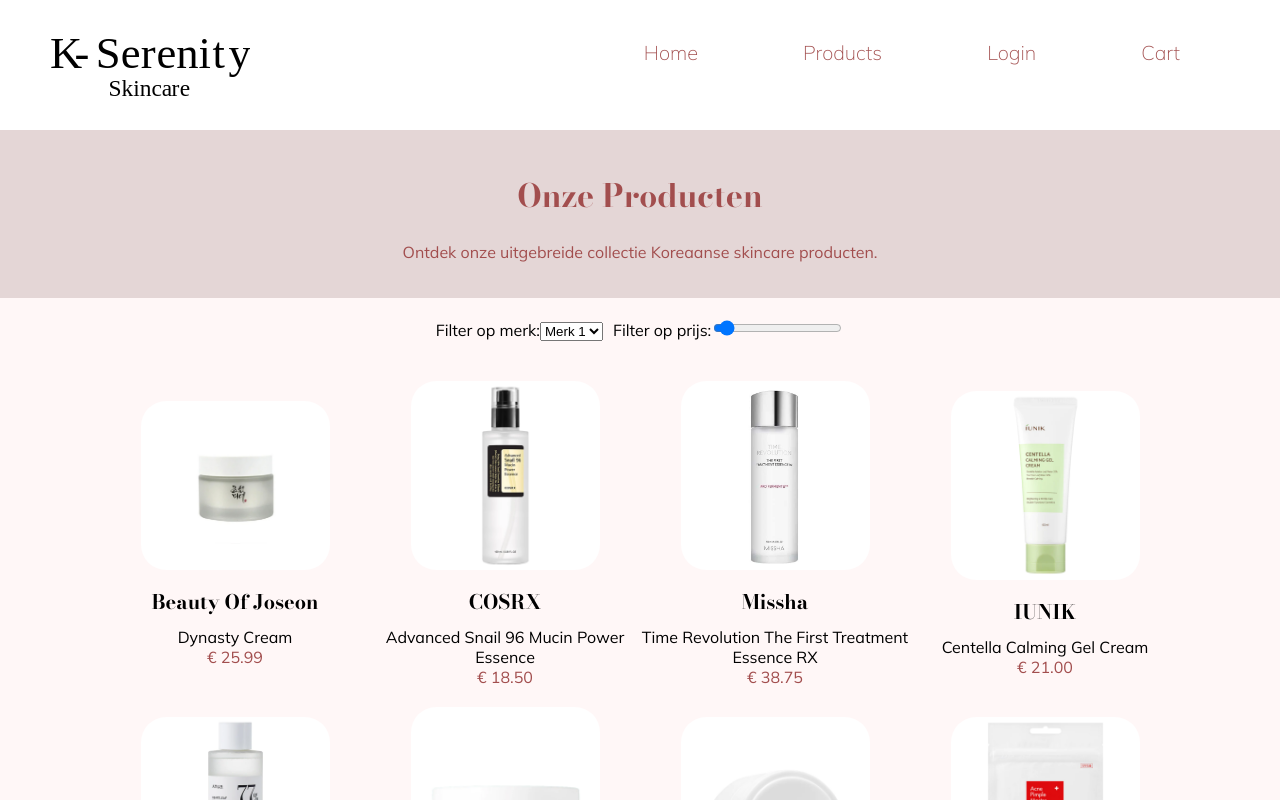
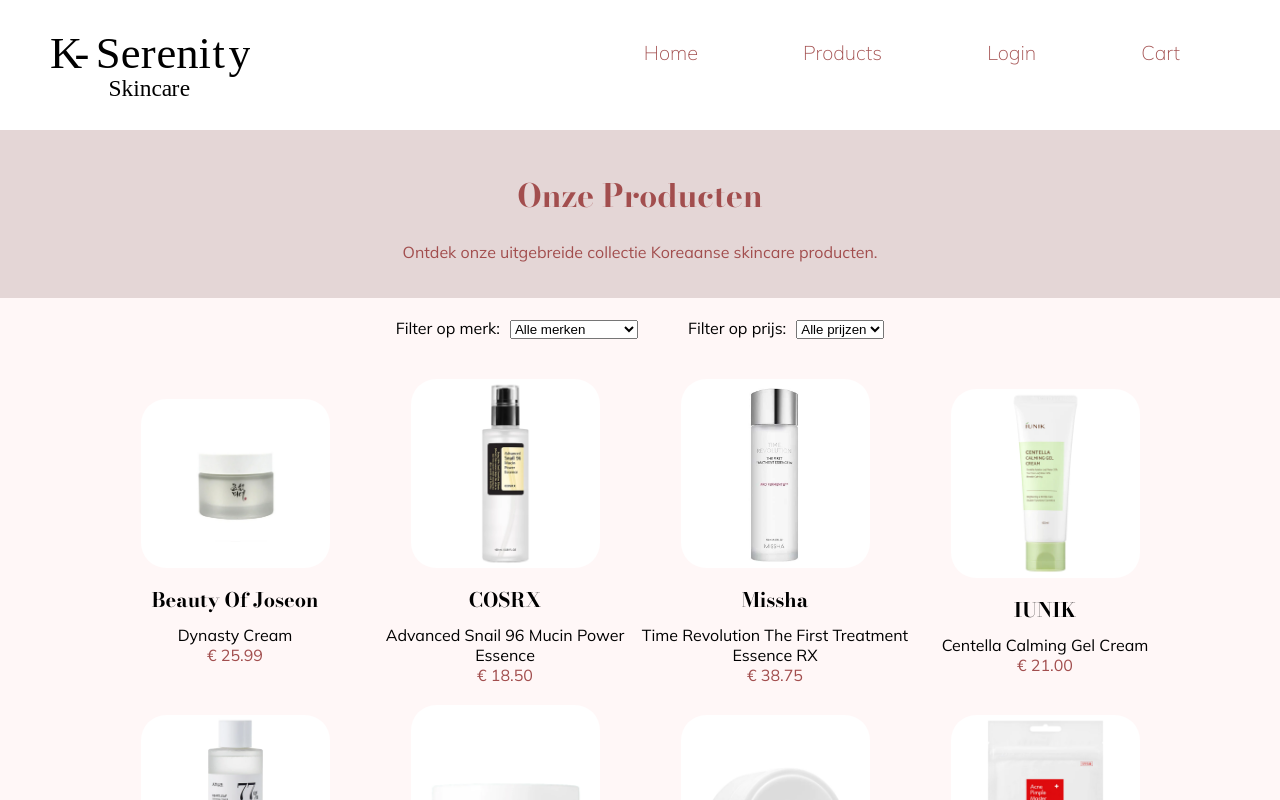
Before and after one commit to BeyzaCevikPXL/K-SerenitySkincareVue, a Vue app in the folder K-serenitySkincare/: page /products in a window 1280 px wide. Shown: the top 800 px of the page. Built offline with nearby package versions, Linux system fonts and the light colour scheme.

Commit message:
filter af

```diff
--- a/K-serenitySkincare/scss/_producten.scss
+++ b/K-serenitySkincare/scss/_producten.scss
@@ -20,7 +20,10 @@
   @include flex-center;
   padding: 20px;
   font-family: $font-mulish;
+  .prijs-filter-groot{
+    margin-left: 50px;
 
+  }
   .prijs-filter {
     margin-left: 10px;
   }
--- a/K-serenitySkincare/src/store/cartStore.js
+++ b/K-serenitySkincare/src/store/cartStore.js
@@ -74,6 +74,9 @@
       this.cartItems = [];
       this.isLoggedIn = false;
     },
+    clearCart() {
+      this.cartItems = [];
+    },
   },
   getters: {
     cartItemsCount(state) {
--- a/K-serenitySkincare/src/views/ConfirmedView.vue
+++ b/K-serenitySkincare/src/views/ConfirmedView.vue
@@ -32,6 +32,10 @@
         },
         calculateTotal() {
             return this.calculateSubtotal() + this.calculateBTW();
+        },
+        clearCart() {
+            const cartStore = useCartStore();
+            cartStore.clearCart();
         }
     }
 }
@@ -44,7 +48,7 @@
         <div class="bevestig-flex">
             <h1>{{ title }}</h1>
             <h3>{{ subtitle }}</h3>
-            <router-link to="/products"><button>{{ button }}</button></router-link>
+            <router-link to="/products"><button @click="clearCart">{{ button }}</button></router-link>
         </div>
         <div class="bevestig-producten">
             <h2>{{ overzicht }}</h2>
--- a/K-serenitySkincare/src/views/ProductsView.vue
+++ b/K-serenitySkincare/src/views/ProductsView.vue
@@ -14,6 +14,8 @@
       paginationvolgende: "Volgende",
       currentPage: 1,
       itemsPerPage: 8,
+      selectedBrandFilter: '',
+      selectedPriceFilter: '',
     }
   },
   components: {
@@ -25,12 +27,34 @@
   computed: {
     totalPages() {
       //afronden math ceil
-      return Math.ceil(this.productenData.length / this.itemsPerPage);
+      return Math.ceil(this.filteredProducts.length / this.itemsPerPage);
+    },
+    filteredProducts() {
+      let products = [...this.productenData];
+
+      if (this.selectedBrandFilter) {
+        products = products.filter(product => product.merk === this.selectedBrandFilter);
+      }
+
+      if (this.selectedPriceFilter) {
+        if (this.selectedPriceFilter !== 'all') {
+        const [minPrice, maxPrice] = this.selectedPriceFilter.split('-');
+        products = products.filter(product => product.price >= minPrice && product.price < maxPrice);
+      }}
+
+      return products;
     },
     displayedProducts() {
       const startIndex = (this.currentPage - 1) * this.itemsPerPage;
       const endIndex = startIndex + this.itemsPerPage;
-      return this.productenData.slice(startIndex, endIndex);
+      return this.filteredProducts.slice(startIndex, endIndex);
+    },
+    uniqueBrands() {
+      const brands = new Set();
+      this.productenData.forEach(product => {
+        brands.add(product.merk);
+      });
+      return Array.from(brands);
     },
   },
   methods: {
@@ -46,6 +70,17 @@
     },
     setCurrentPage(page) {
       this.currentPage = page;
+    },
+    handleBrandFilterChange(value) {
+      this.selectedBrandFilter = value;
+      this.currentPage = 1;
+    },
+    handlePriceFilterChange(range) {
+      if (range === 'all') {
+        this.selectedPriceFilter = null;
+      } else {
+        this.selectedPriceFilter = range;
+      }
     },
     //debugg
     onProductSelected(selectedProduct) {
@@ -73,26 +108,34 @@
     <div class="filter">
       <div class="filter-col">
         <label for="merk-filter">{{ filtertitle }}</label>
-        <select id="merk-filter">
-          <option value="merk1">Merk 1</option>
-          <option value="merk2">Merk 2</option>
+        <select id="merk-filter" class="prijs-filter" @change="handleBrandFilterChange($event.target.value)">
+          <option value="">Alle merken</option>
+          <option v-for="brand in uniqueBrands" :key="brand" :value="brand">{{ brand }}</option>
         </select>
         <!--moet js nog doen-->
-        <label for="prijs-filter" class="prijs-filter">{{ filtertitletwo }}</label>
-        <input type="range" id="prijs-filter" min="0" max="1000">
+        <label for="prijs-filter" class="prijs-filter-groot">{{ filtertitletwo }}</label>
+        <select id="prijs-filter" class="prijs-filter" @change="handlePriceFilterChange($event.target.value)">
+          <option value="all">Alle prijzen</option>
+          <option value="0-10">0 - 10</option>
+          <option value="10-20">10 - 20</option>
+          <option value="20-30">20 - 30</option>
+          <option value="30-40">30 - 40</option>
+          <option value="40-50">40 - 50</option>
+        </select>
       </div>
     </div>
     <div class="product-grid">
       <div class="product-row">
         <ProductCardComponent v-for="product in displayedProducts" :key="product.id" :product="product"
-          class="product-card" @product-selected="onProductSelected"/>
+          class="product-card" @product-selected="onProductSelected" />
       </div>
 
     </div>
     <div class="pagination">
       <button @click="previousPage" :disabled="currentPage === 1">&laquo; {{ pagination }}</button>
-      <button v-for="page in totalPages" :key="page" @click="setCurrentPage(page)" :class="{ active: currentPage === page }">{{ page }}</button>
-      <button @click="nextPage"  :disabled="currentPage === totalPages">{{ paginationvolgende }} &raquo;</button>
+      <button v-for="page in totalPages" :key="page" @click="setCurrentPage(page)"
+        :class="{ active: currentPage === page }">{{ page }}</button>
+      <button @click="nextPage" :disabled="currentPage === totalPages">{{ paginationvolgende }} &raquo;</button>
     </div>
   </div>
   <div>
```
